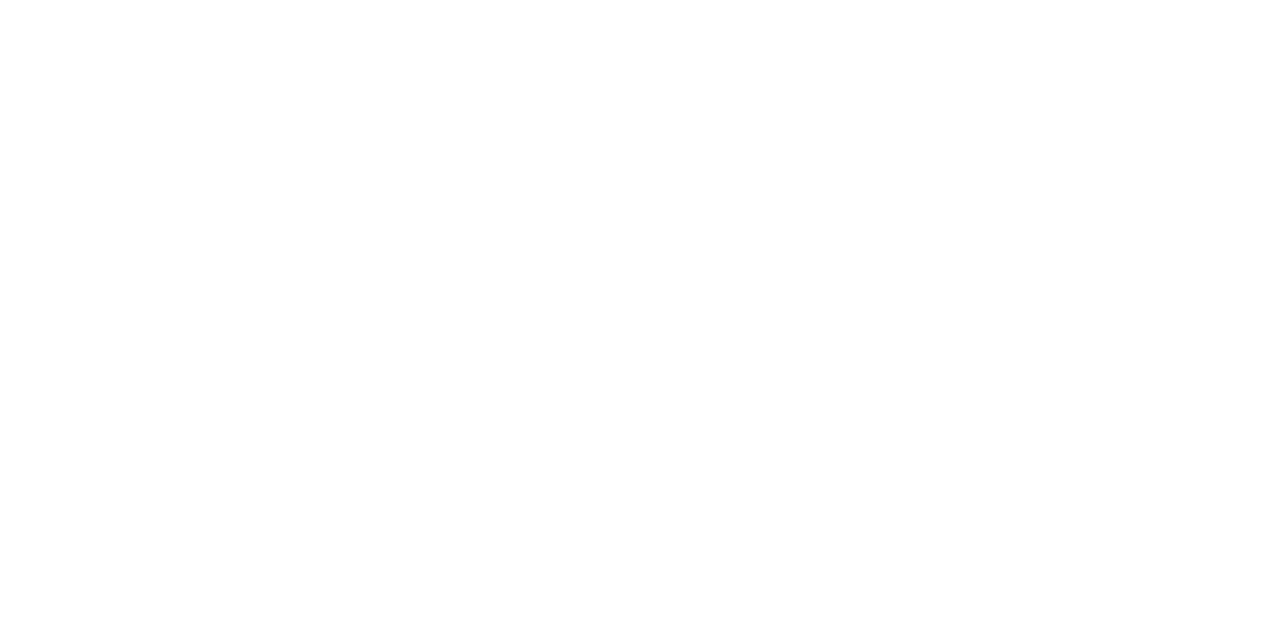
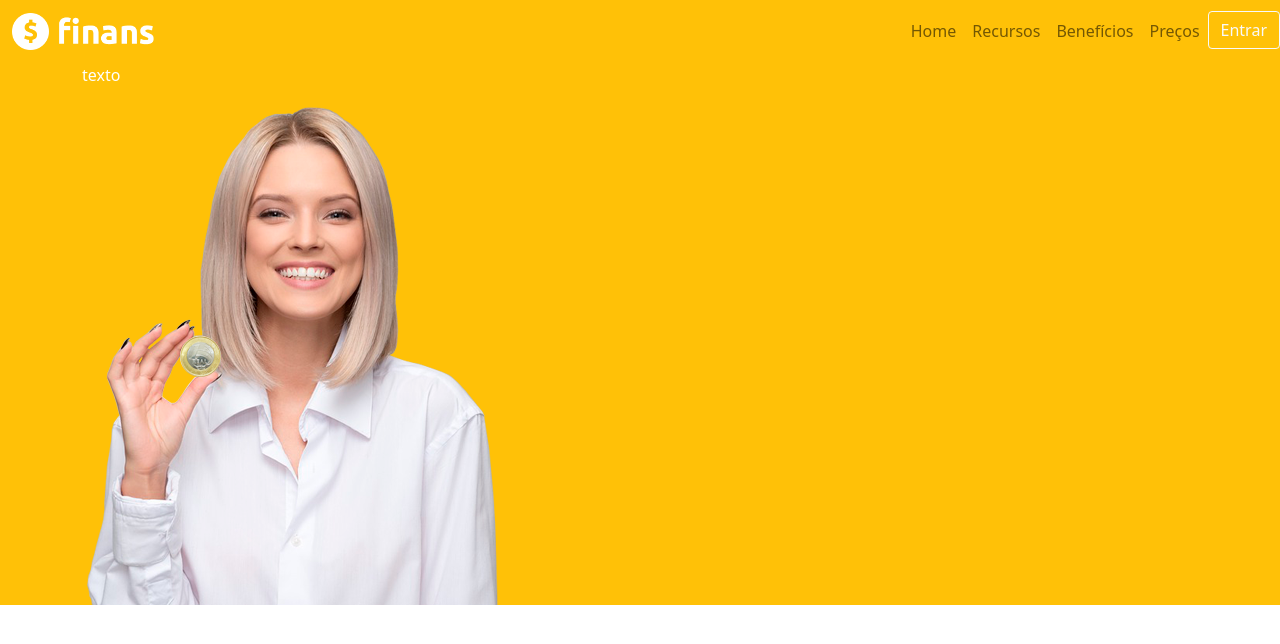
Before and after one commit to edumartinsrib/Projeto-Bootstrap, a plain HTML site: page index.html in a window 1280 px wide. Drawn offline with nearby package versions, Linux system fonts and the light colour scheme.

Commit message:
Estrutura base realizada

```diff
--- /dev/null
+++ b/css/estilo.css
@@ -0,0 +1,4 @@
+#home {
+	background: #ffc107;
+	color: white;
+}
--- a/index.html
+++ b/index.html
@@ -1,41 +1,71 @@
 <!DOCTYPE html>
 <html lang="en">
+
 <head>
-    <title>Title</title>
+  <title>Finans</title>
   <!-- Required meta tags -->
   <meta charset="utf-8" />
-    <meta
-      name="viewport"
-      content="width=device-width, initial-scale=1, shrink-to-fit=no"
-    />
+  <meta name="viewport" content="width=device-width, initial-scale=1, shrink-to-fit=no" />
 
   <!-- Bootstrap CSS v5.0.2 -->
-    <link
-      rel="stylesheet"
-      href="https://cdn.jsdelivr.net/npm/bootstrap@5.0.2/dist/css/bootstrap.min.css"
-      integrity="sha384-EVSTQN3/azprG1Anm3QDgpJLIm9Nao0Yz1ztcQTwFspd3yD65VohhpuuCOmLASjC"
-      crossorigin="anonymous"
-    />
+  <link rel="stylesheet" href="https://cdn.jsdelivr.net/npm/bootstrap@5.0.2/dist/css/bootstrap.min.css"
+    integrity="sha384-EVSTQN3/azprG1Anm3QDgpJLIm9Nao0Yz1ztcQTwFspd3yD65VohhpuuCOmLASjC" crossorigin="anonymous" />
 
-    <link
-      rel="stylesheet"
-      href="https://cdnjs.cloudflare.com/ajax/libs/font-awesome/6.0.0/css/all.min.css"
+  <!--Font Awesome-->
+  <link rel="stylesheet" href="https://cdnjs.cloudflare.com/ajax/libs/font-awesome/6.0.0/css/all.min.css"
     integrity="sha512-9usAa10IRO0HhonpyAIVpjrylPvoDwiPUiKdWk5t3PyolY1cOd4DSE0Ga+ri4AuTroPR5aQvXU9xC6qOPnzFeg=="
-      crossorigin="anonymous"
-      referrerpolicy="no-referrer"
-    />
+    crossorigin="anonymous" referrerpolicy="no-referrer" />
+
+  <!--Estilo Customizado-->
+  <link rel="stylesheet" type="text/css" href="css/estilo.css" />
 </head>
+
 <body>
   <!-- Bootstrap JavaScript Libraries -->
-    <script
-      src="https://cdn.jsdelivr.net/npm/@popperjs/core@2.9.2/dist/umd/popper.min.js"
+  <script src="https://cdn.jsdelivr.net/npm/@popperjs/core@2.9.2/dist/umd/popper.min.js"
     integrity="sha384-IQsoLXl5PILFhosVNubq5LC7Qb9DXgDA9i+tQ8Zj3iwWAwPtgFTxbJ8NT4GN1R8p"
-      crossorigin="anonymous"
-    ></script>
-    <script
-      src="https://cdn.jsdelivr.net/npm/bootstrap@5.0.2/dist/js/bootstrap.min.js"
+    crossorigin="anonymous"></script>
+  <script src="https://cdn.jsdelivr.net/npm/bootstrap@5.0.2/dist/js/bootstrap.min.js"
     integrity="sha384-cVKIPhGWiC2Al4u+LWgxfKTRIcfu0JTxR+EQDz/bgldoEyl4H0zUF0QKbrJ0EcQF"
-      crossorigin="anonymous"
-    ></script>
+    crossorigin="anonymous"></script>
+
+  <header>
+    <!--Inicio do Cabeçalho-->
+    <nav class="navbar navbar-expand-sm navbar-light bg-warning ">
+      <div class="container">
+        <a href="#" class="navbar-brand"><img src="img/logo.png" width="142"></a>
+      </div>
+      <button class="navbar-toggler" type="button" data-bs-toggle="collapse" data-bs-target="#nav-principal">
+        <span class="navbar-toggler-icon"></span>
+      </button>
+      <div class="collapse navbar-collapse" id="nav-principal">
+        <ul class="navbar-nav ml-auto ">
+          <li class="nav-item"><a href="" class="nav-link">Home</a></li>
+          <li class="nav-item"><a href="" class="nav-link">Recursos</a></li>
+          <li class="nav-item"><a href="" class="nav-link">Benefícios</a></li>
+          <li class="nav-item"><a href="" class="nav-link">Preços</a></li>
+          <li class="nav-item"><a href="" class="btn btn-outline-light ml-4>">Entrar</a></li>
+        </ul>
+      </div>
+      </navb>
+  </header>
+  <!--Fim do Cabeçalho-->
+
+  <section id="home"> <!--Inicio da seção home-->
+    <div class="container">
+      <div class="row">
+        <div class="col-md-6">
+          texto
+        </div>
+        </div>
+      <div class="col-md-6">
+        <img src="img/capa-mulher.png" alt="">
+
+      </div>
+    </div>
+    </section> <!--Fim da seção home-->
+
+    <footer></footer>
 </body>
+
 </html>
```
Also changed, not shown: img/capa-mulher.png (added), img/economize.png (added), img/facil.png (added), img/juros.png (added), img/logo.png (added), img/saiba.png (added), img/suporte.png (added), 1 other file. Lines whose indentation alone changed are shown as unchanged.
